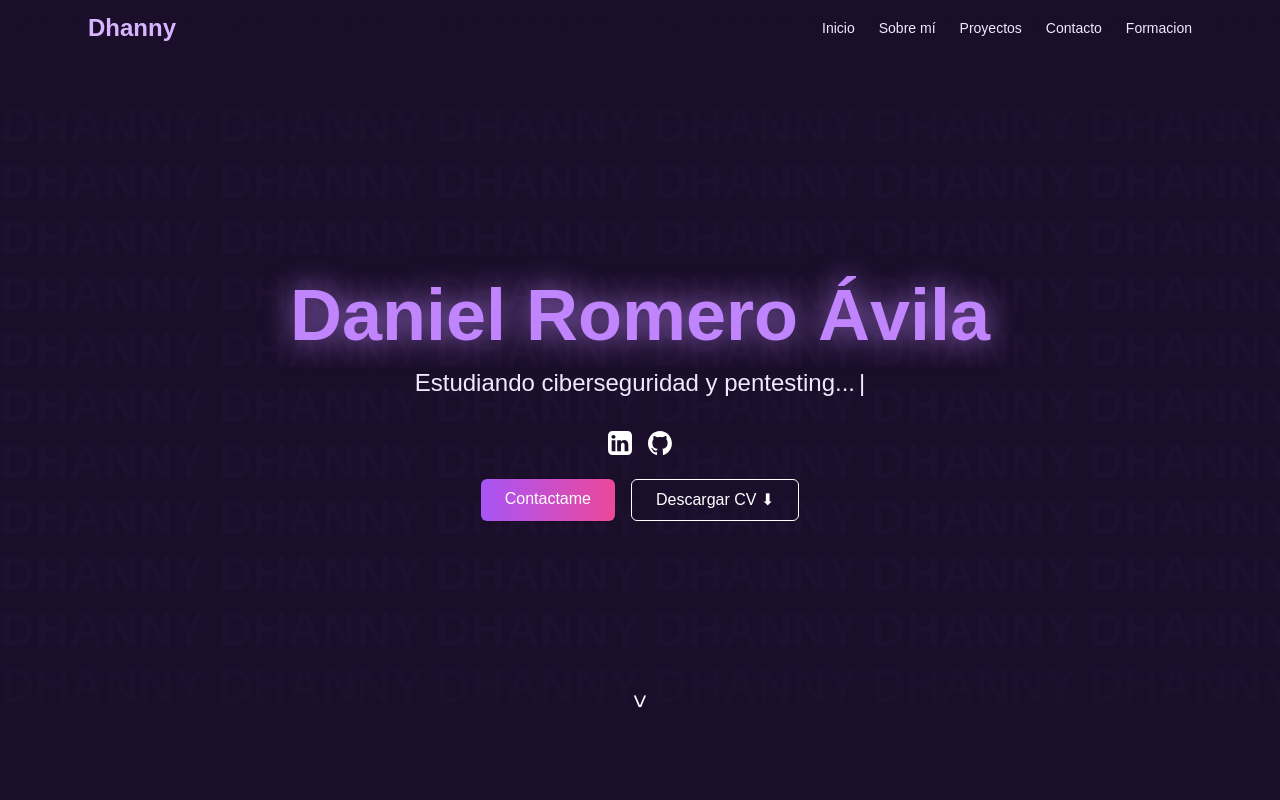
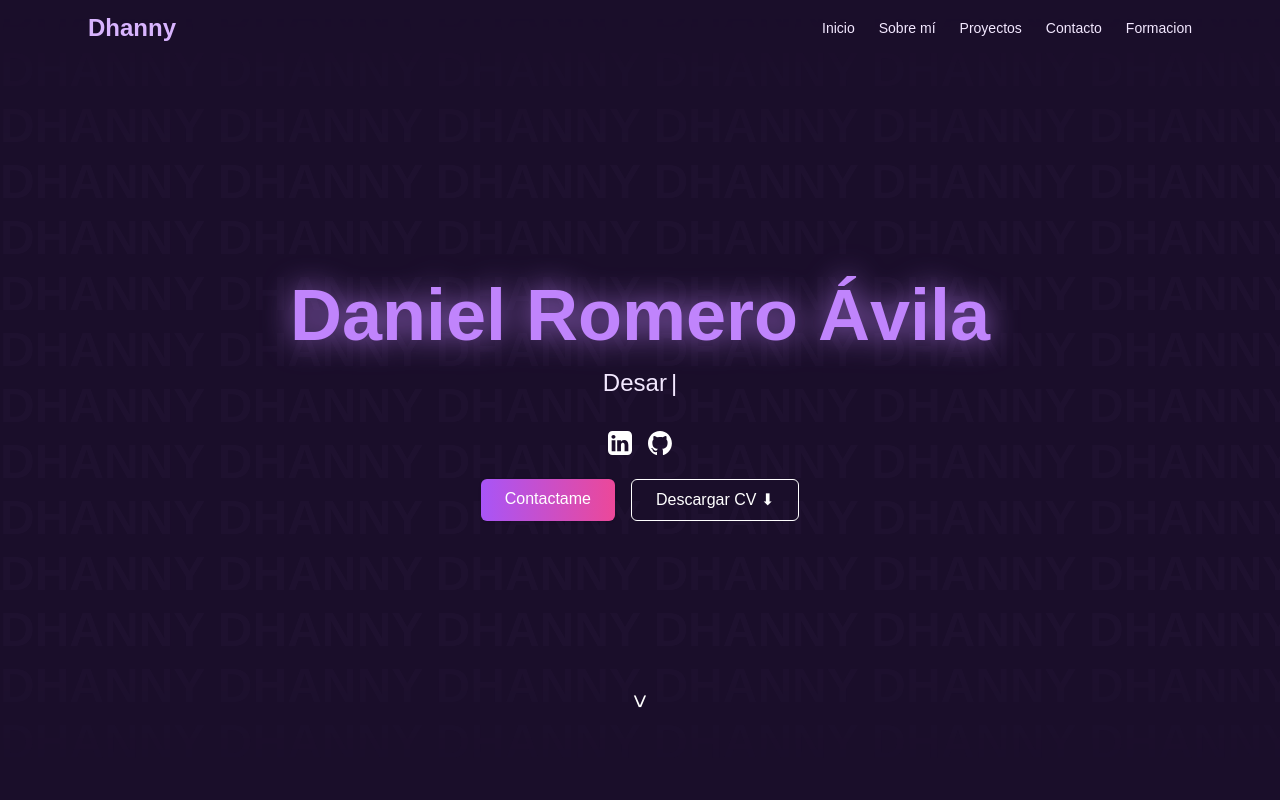
Before and after one commit to Daniromavi/PortfolioPersonal, a Next.js app in the folder frontend/: page / in a window 1280 px wide. Shown: the top 800 px of the page. Built offline with nearby package versions, Linux system fonts and the light colour scheme.

Commit message:
Agregar carpeta data con archivo de placeholder

```diff
--- a/frontend/src/app/page.tsx
+++ b/frontend/src/app/page.tsx
@@ -83,7 +83,7 @@ export default function Home() {
             {showTyping && (
               <TypingText
                 texts={[
-                  "Buenos dias Linkedin!",
+                  "Desarrollador Full-Stack · Java · Angular · Next.js",
                   "Estudiando ciberseguridad y pentesting...",
                   "Apasionado por el hardware y los componentes.",
                   "Buscando oportunidades para crecer profesionalmente.",
```
Also changed, not shown: 2 other files (tests, documents, lock files or other folders).
